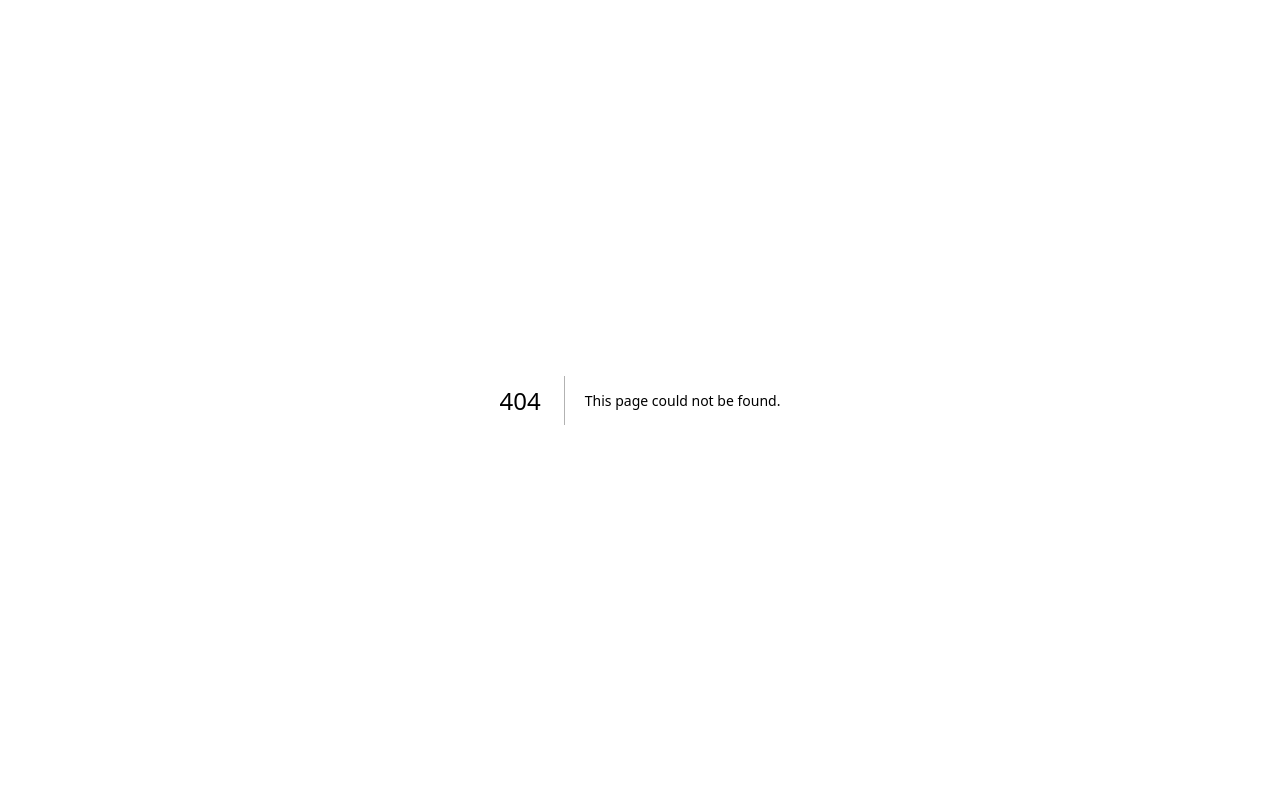
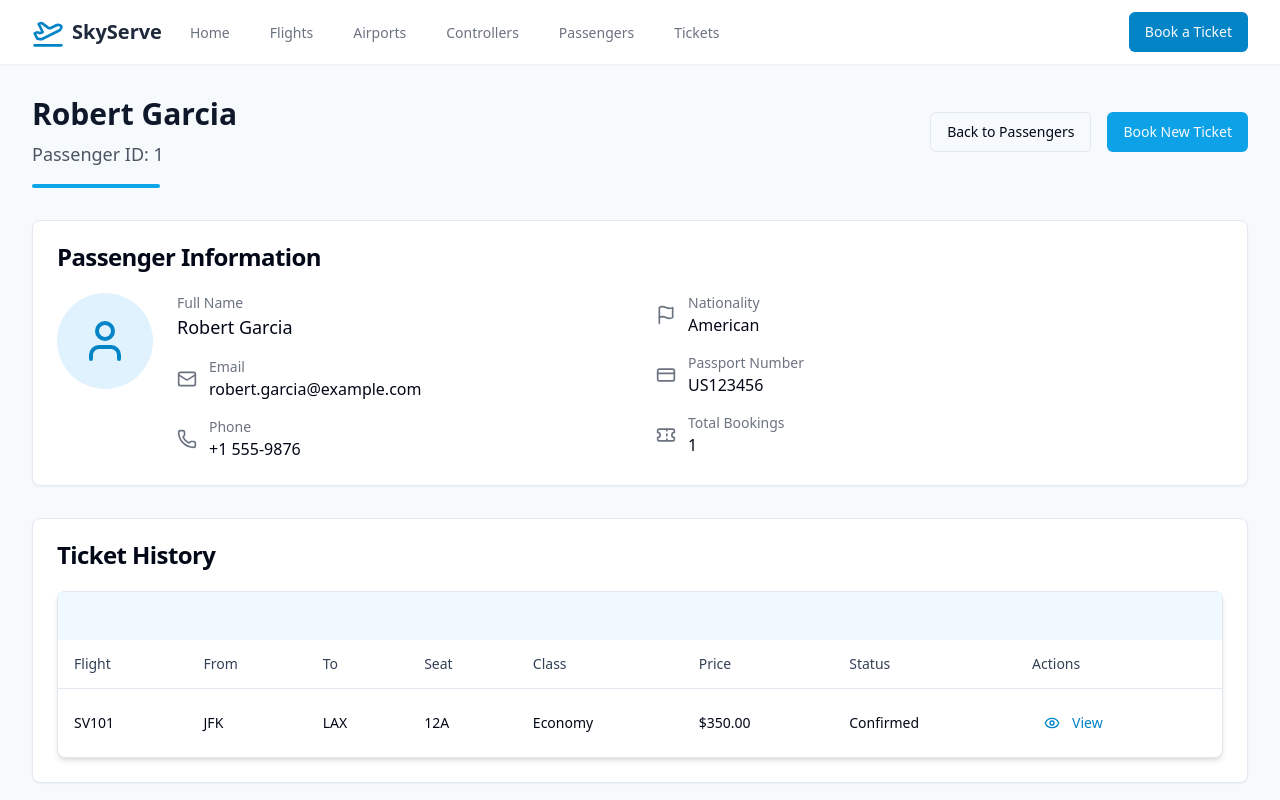
Before and after one commit to Subtilizer28/SkyServe, a Next.js app: page /passengers/1 in a window 1280 px wide. Before the commit this address had no page. Shown: the top 800 px of the page. Built offline with nearby package versions, Linux system fonts and the light colour scheme.

Commit message:
feat: passenger dtetails page

```diff
--- /dev/null
+++ b/src/app/passengers/[id]/page.tsx
@@ -0,0 +1,182 @@
+"use client";
+import Link from "next/link";
+import { useParams } from "next/navigation";
+import { Button } from "@/components/ui/button";
+import { Card, CardContent, CardHeader, CardTitle } from "@/components/ui/card";
+import Navbar from "@/components/Navbar";
+import Footer from "@/components/Footer";
+import PageHeader from "@/components/PageHeader";
+import DataTable from "@/components/DataTable";
+import { User, Phone, Mail, Flag, Ticket, CreditCard } from "lucide-react";
+import {
+  getPassengerById,
+  getTicketsByPassenger,
+  getFlightById,
+  formatDate,
+  formatCurrency,
+} from "@/data/mockData";
+import type { Tickets } from "@/lib/types";
+
+const PassengerDetailsPage = () => {
+  const { id } = useParams<{ id: string }>();
+  const passenger = getPassengerById(id || "");
+
+  if (!passenger) {
+    return (
+      <div className="min-h-screen flex flex-col">
+        <Navbar />
+        <div className="flex-grow flex items-center justify-center">
+          <div className="text-center">
+            <h1 className="text-2xl font-bold mb-4">Passenger Not Found</h1>
+            <p className="mb-6">The passenger you are looking for does not exist or may have been removed.</p>
+            <Button asChild>
+              <Link href="/passengers">Back to Passengers</Link>
+            </Button>
+          </div>
+        </div>
+        <Footer />
+      </div>
+    );
+  }
+
+  const tickets = getTicketsByPassenger(passenger.id);
+
+  // Enhance tickets with flight information
+  const enhancedTickets = tickets.map(ticket => {
+    const flight = getFlightById(ticket.flightId);
+    return {
+      ...ticket,
+      flightNumber: flight?.flightNumber ?? 'N/A',
+      departureAirport: flight?.departureAirport ?? 'N/A',
+      arrivalAirport: flight?.arrivalAirport ?? 'N/A',
+      departureTime: flight ? formatDate(flight.departureTime) : 'N/A',
+      formattedPrice: formatCurrency(ticket.price),
+    };
+  });
+
+  // Columns for ticket table
+  const ticketColumns: { key: keyof Tickets; title: string }[] = [
+    { key: "flightNumber", title: "Flight" },
+    { key: "departureAirport", title: "From" },
+    { key: "arrivalAirport", title: "To" },
+    { key: "seat", title: "Seat" },
+    { key: "class", title: "Class" },
+    { key: "formattedPrice", title: "Price" },
+    { key: "status", title: "Status" },
+  ];
+
+  return (
+    <div className="flex flex-col min-h-screen">
+      <Navbar />
+
+      <main className="flex-grow">
+        <div className="page-container">
+          <PageHeader
+            title={passenger.name}
+            description={`Passenger ID: ${passenger.id}`}
+            actions={
+              <div className="flex gap-4">
+                <Button asChild variant="outline">
+                  <Link href="/passengers">Back to Passengers</Link>
+                </Button>
+                <Button asChild>
+                  <Link href="/tickets/new">Book New Ticket</Link>
+                </Button>
+              </div>
+            }
+          />
+
+          <div className="mb-8">
+            <Card>
+              <CardHeader>
+                <CardTitle>Passenger Information</CardTitle>
+              </CardHeader>
+              <CardContent>
+                <div className="grid grid-cols-1 md:grid-cols-2 gap-8">
+                  <div className="flex flex-col md:flex-row items-start gap-6">
+                    <div className="bg-skyblue-100 p-6 rounded-full">
+                      <User className="h-12 w-12 text-skyblue-600" />
+                    </div>
+
+                    <div className="space-y-4">
+                      <div>
+                        <div className="text-sm text-gray-500">Full Name</div>
+                        <div className="text-lg font-medium">{passenger.name}</div>
+                      </div>
+
+                      <div className="flex items-center">
+                        <Mail className="h-5 w-5 text-gray-500 mr-3" />
+                        <div>
+                          <div className="text-sm text-gray-500">Email</div>
+                          <div className="font-medium">{passenger.email}</div>
+                        </div>
+                      </div>
+
+                      <div className="flex items-center">
+                        <Phone className="h-5 w-5 text-gray-500 mr-3" />
+                        <div>
+                          <div className="text-sm text-gray-500">Phone</div>
+                          <div className="font-medium">{passenger.contactNumber}</div>
+                        </div>
+                      </div>
+                    </div>
+                  </div>
+
+                  <div className="space-y-4">
+                    <div className="flex items-center">
+                      <Flag className="h-5 w-5 text-gray-500 mr-3" />
+                      <div>
+                        <div className="text-sm text-gray-500">Nationality</div>
+                        <div className="font-medium">{passenger.nationality}</div>
+                      </div>
+                    </div>
+
+                    <div className="flex items-center">
+                      <CreditCard className="h-5 w-5 text-gray-500 mr-3" />
+                      <div>
+                        <div className="text-sm text-gray-500">Passport Number</div>
+                        <div className="font-medium">{passenger.passportNumber}</div>
+                      </div>
+                    </div>
+
+                    <div className="flex items-center">
+                      <Ticket className="h-5 w-5 text-gray-500 mr-3" />
+                      <div>
+                        <div className="text-sm text-gray-500">Total Bookings</div>
+                        <div className="font-medium">{tickets.length}</div>
+                      </div>
+                    </div>
+                  </div>
+                </div>
+              </CardContent>
+            </Card>
+          </div>
+
+          <Card>
+            <CardHeader>
+              <CardTitle>Ticket History</CardTitle>
+            </CardHeader>
+            <CardContent>
+              {enhancedTickets.length > 0 ? (
+                <DataTable
+                  title=""
+                  columns={ticketColumns}
+                  data={enhancedTickets}
+                  linkPath="/tickets"
+                />
+              ) : (
+                <div className="text-center py-8 text-gray-500">
+                  No tickets booked by this passenger.
+                </div>
+              )}
+            </CardContent>
+          </Card>
+        </div>
+      </main>
+
+      <Footer />
+    </div>
+  );
+};
+
+export default PassengerDetailsPage;
```
